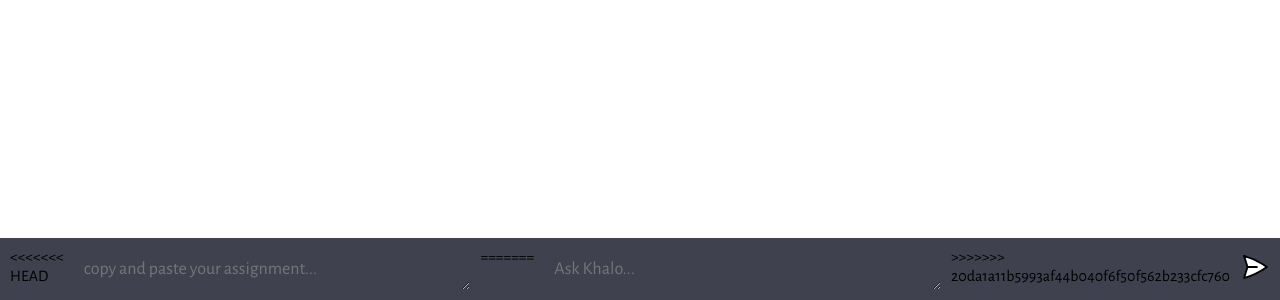
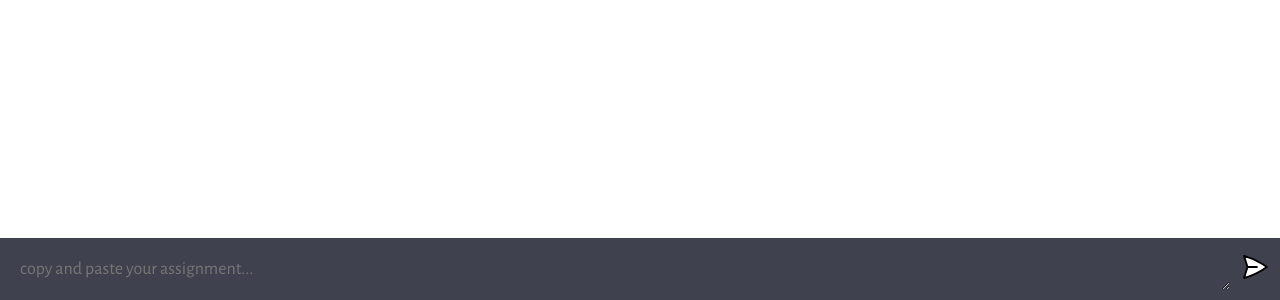
Before and after one commit to khalosamilo/khalocode, a website: page client/index.html in a window 1280 px wide. Shown: the part 500-800 px from the top of the page. Drawn offline with nearby package versions, Linux system fonts and the light colour scheme.

Commit message:
Update index.html

```diff
--- a/client/index.html
+++ b/client/index.html
@@ -12,11 +12,7 @@
       <div id="chat_container"></div>
 
       <form>
-<<<<<<< HEAD
         <textarea name="prompt" rows="1" cols="1" placeholder="copy and paste your assignment..."></textarea>
-=======
-        <textarea name="prompt" rows="1" cols="1" placeholder="Ask Khalo..."></textarea>
->>>>>>> 20da1a11b5993af44b040f6f50f562b233cfc760
         <button type="submit"><img src="assets/send.svg" alt="send" />
       </form>
     </div>
```
